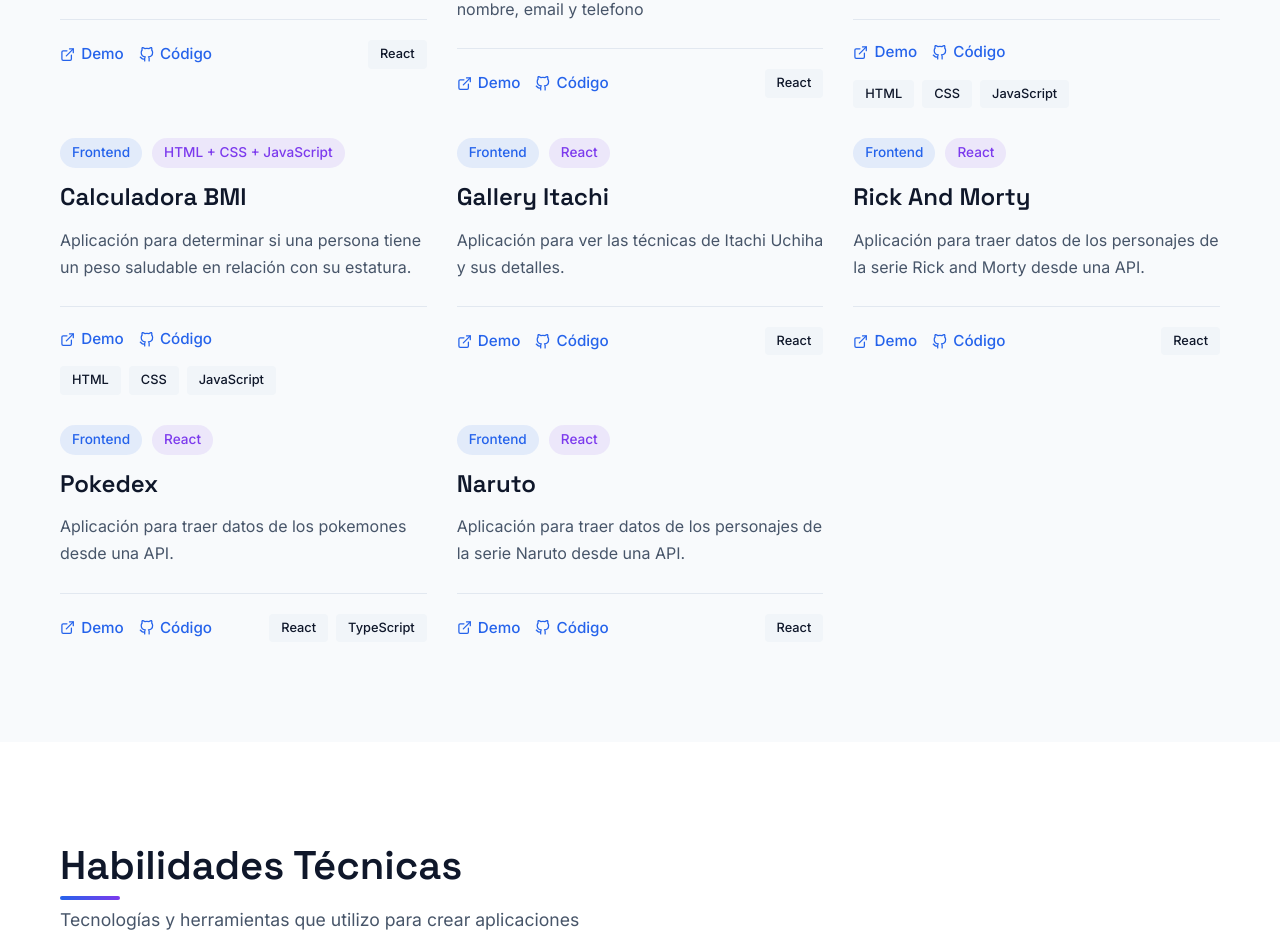
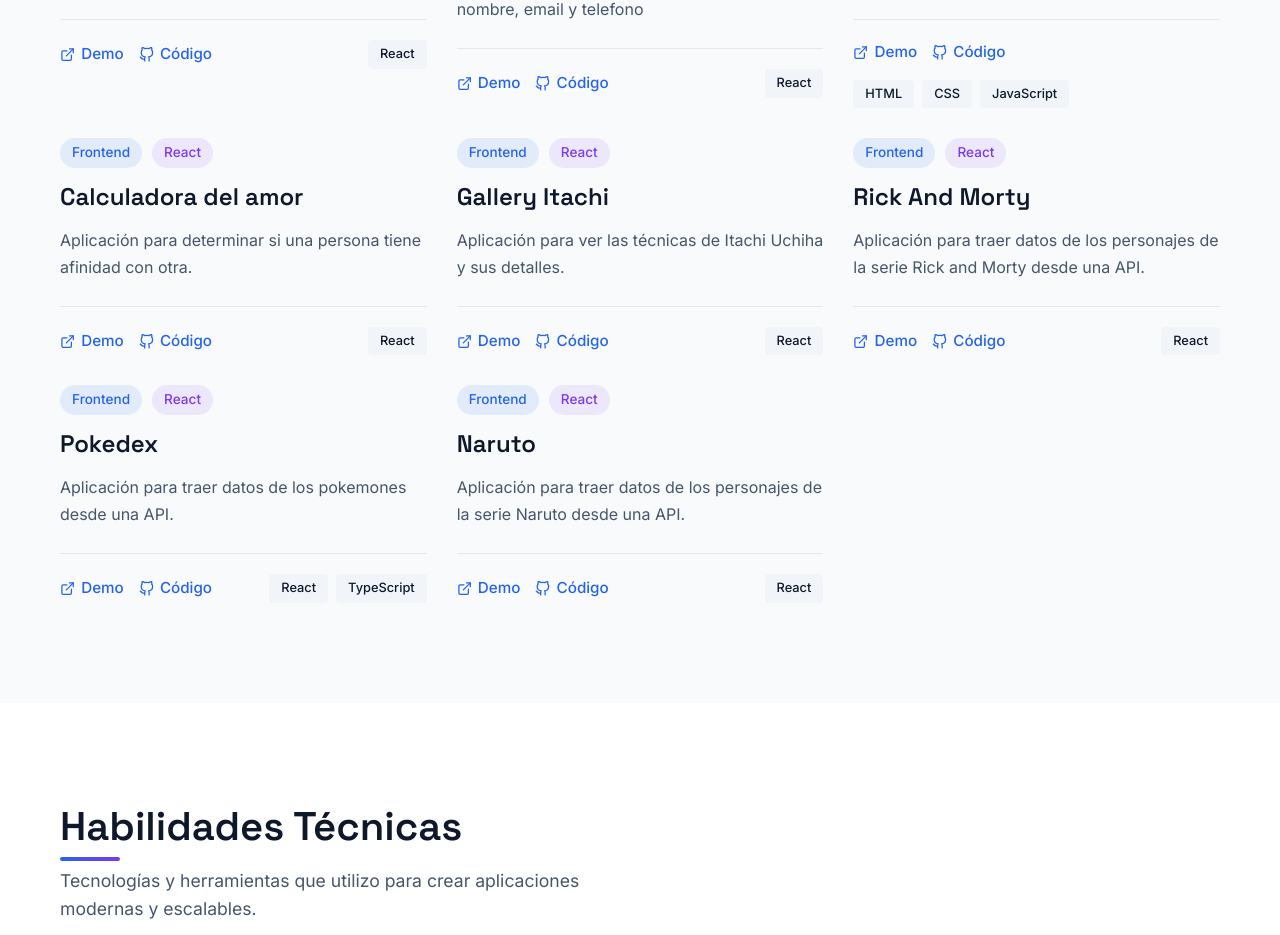
Before and after one commit to RmwormMichael/portafolio, a React (Vite) app: page / in a window 1280 px wide. Shown: the part 2075-3010 px from the top of the page. Built offline with nearby package versions, Linux system fonts and the light colour scheme.

Commit message:
tercert commit

```diff
--- a/src/data/projects.js
+++ b/src/data/projects.js
@@ -121,15 +121,15 @@ const projects = [
   },
       {
     id: 13,
-    title: 'Calculadora BMI',
+    title: 'Calculadora del amor',
     type: 'Frontend',
-    stack: 'HTML + CSS + JavaScript',
-    description: 'Aplicación para determinar si una persona tiene un peso saludable en relación con su estatura.',
-    technologies: ['HTML', 'CSS', 'JavaScript'],
-    demoUrl: 'https://calculadoradelamor.onrender.com',
-    githubUrl: 'https://github.com/RmwormMichael/calculadoraDelAmor.git'
+    stack: 'React',
+    description: 'Aplicación para determinar si una persona tiene afinidad con otra.',
+    technologies: ['React'],
+    demoUrl: 'https://calculadorabmi.onrender.com',
+    githubUrl: 'https://github.com/RmwormMichael/calculadoraBMI.git'
   },
-    {
+      {
     id: 14,
     title: 'Gallery Itachi',
     type: 'Frontend',
```
